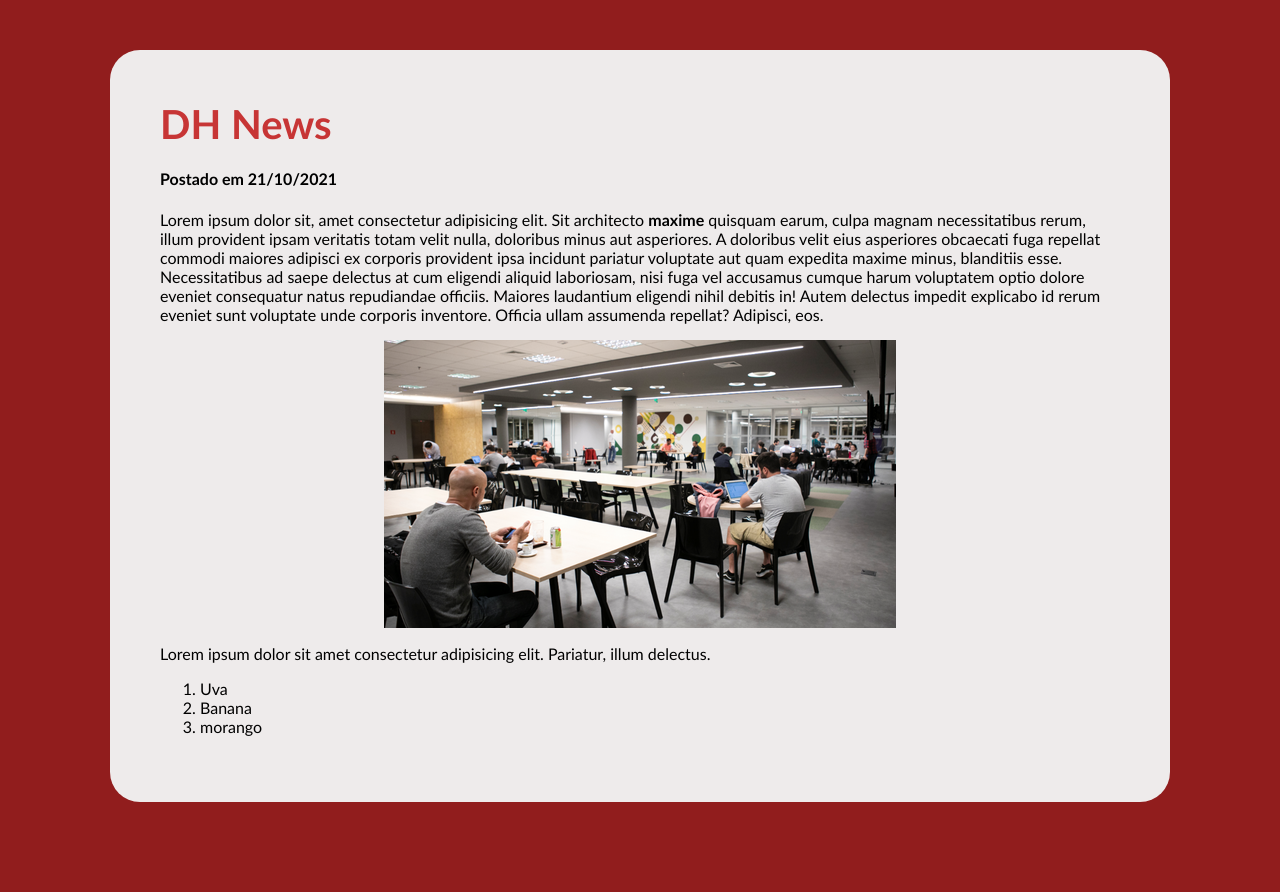
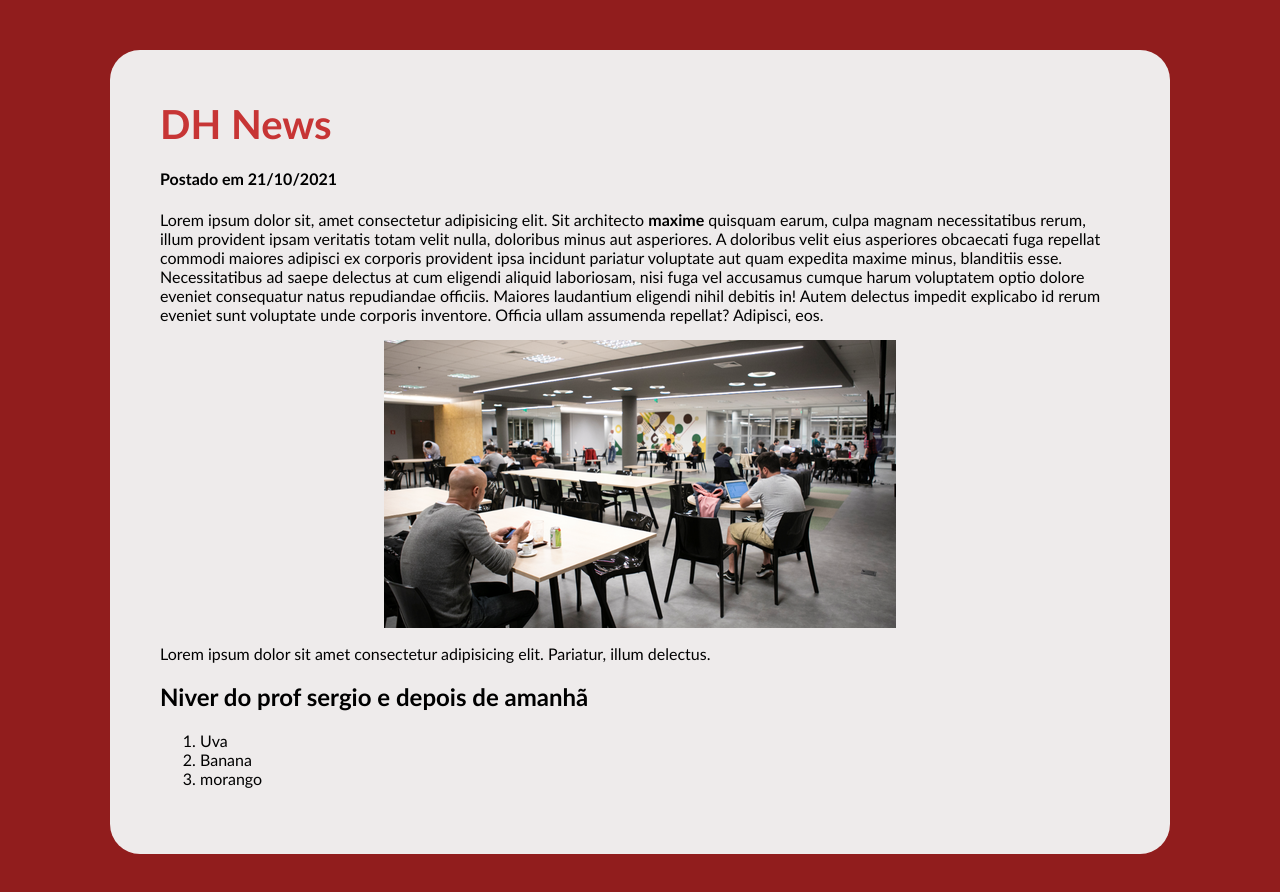
Before and after one commit to nati3054/DH-News, a plain HTML site: page index.html in a window 1280 px wide. Before the commit the page ends 852 px from the top, so only its background shows below. Drawn offline with Linux system fonts and the light colour scheme.

Commit message:
Estamos juntos com o prof

```diff
--- /dev/null
+++ b/css/estilo-2.css
@@ -0,0 +1,22 @@
+body{
+    background-color: brown;
+}
+header {
+    color: brown;
+    font-size: 44px;
+}
+main {
+    background-color: rgba(245, 227, 224);
+    /* Red Green Blue Alpha*/
+    width: 960px;
+    margin: 50px auto 50px auto;
+    padding: 50px;
+    border-radius: 30px;
+}
+img{
+    width: 100%;
+    max-width: 800px;
+    margin: 0 auto 0 auto;
+    display: block;
+    position: relative;
+}
--- a/css/estilo.css
+++ b/css/estilo.css
@@ -10,8 +10,9 @@ main {
 img{
     width: 100;
     max-width: 800px;
-    margin: auto auto;
+    margin: 0 auto 0 auto;
     display: block;
+    position: relative;
 
 }
 header{
--- a/index.html
+++ b/index.html
@@ -16,6 +16,7 @@
          <p>Lorem ipsum dolor sit, amet consectetur adipisicing elit. Sit architecto <strong>maxime</strong> quisquam earum, culpa magnam necessitatibus rerum, illum provident ipsam veritatis totam velit nulla, doloribus minus aut asperiores. A doloribus velit eius asperiores obcaecati fuga repellat commodi maiores adipisci ex corporis provident ipsa incidunt pariatur voluptate aut quam expedita maxime minus, blanditiis esse. Necessitatibus ad saepe delectus at cum eligendi aliquid laboriosam, nisi fuga vel accusamus cumque harum voluptatem optio dolore eveniet consequatur natus repudiandae officiis. Maiores laudantium eligendi nihil debitis in! Autem delectus impedit explicabo id rerum eveniet sunt voluptate unde corporis inventore. Officia ullam assumenda repellat? Adipisci, eos. </p>
          <img src="./img/destaque.webp" alt="Pessoas num saguão sentadas em mesas">
          <p>Lorem ipsum dolor sit amet consectetur adipisicing elit. Pariatur, illum delectus.</p>
+         <h2> Niver do prof sergio e depois de amanhã </h2>
          <ol>
              <li>Uva</li>
              <li>Banana</li>
```
